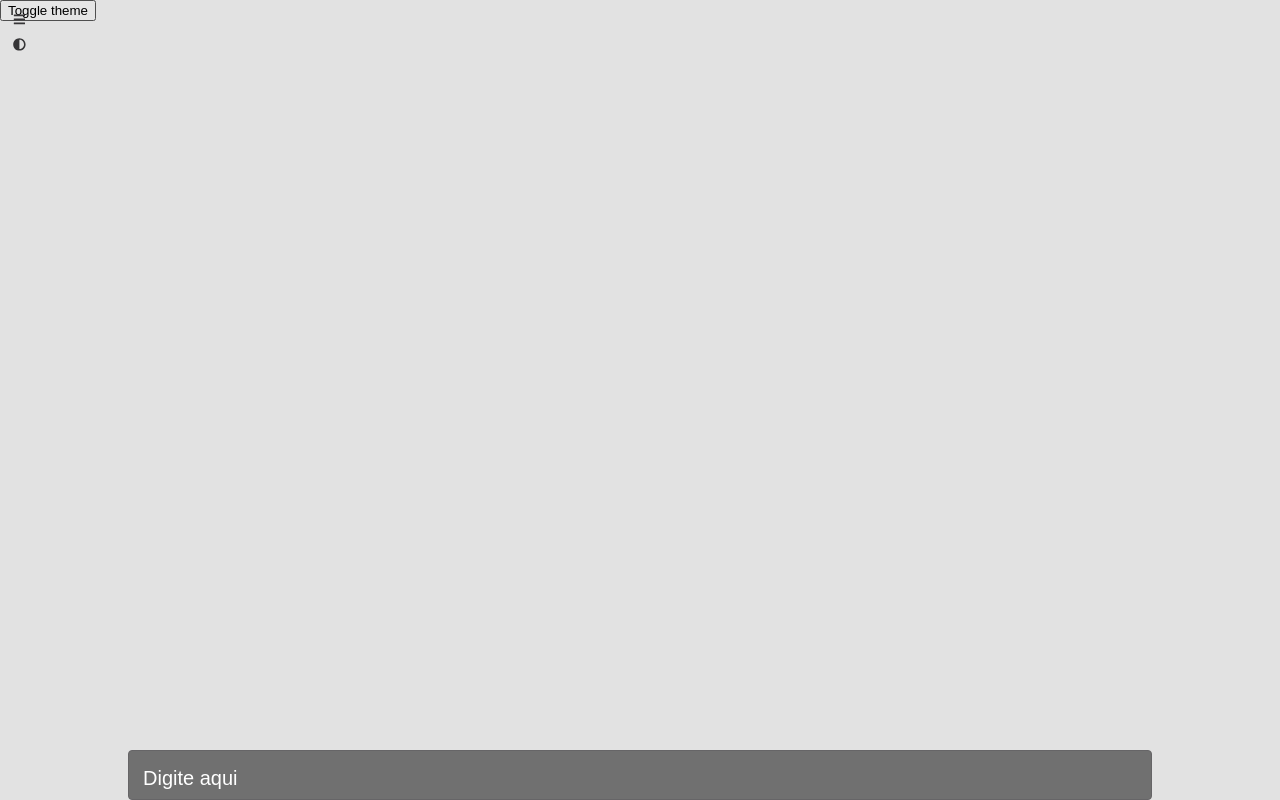
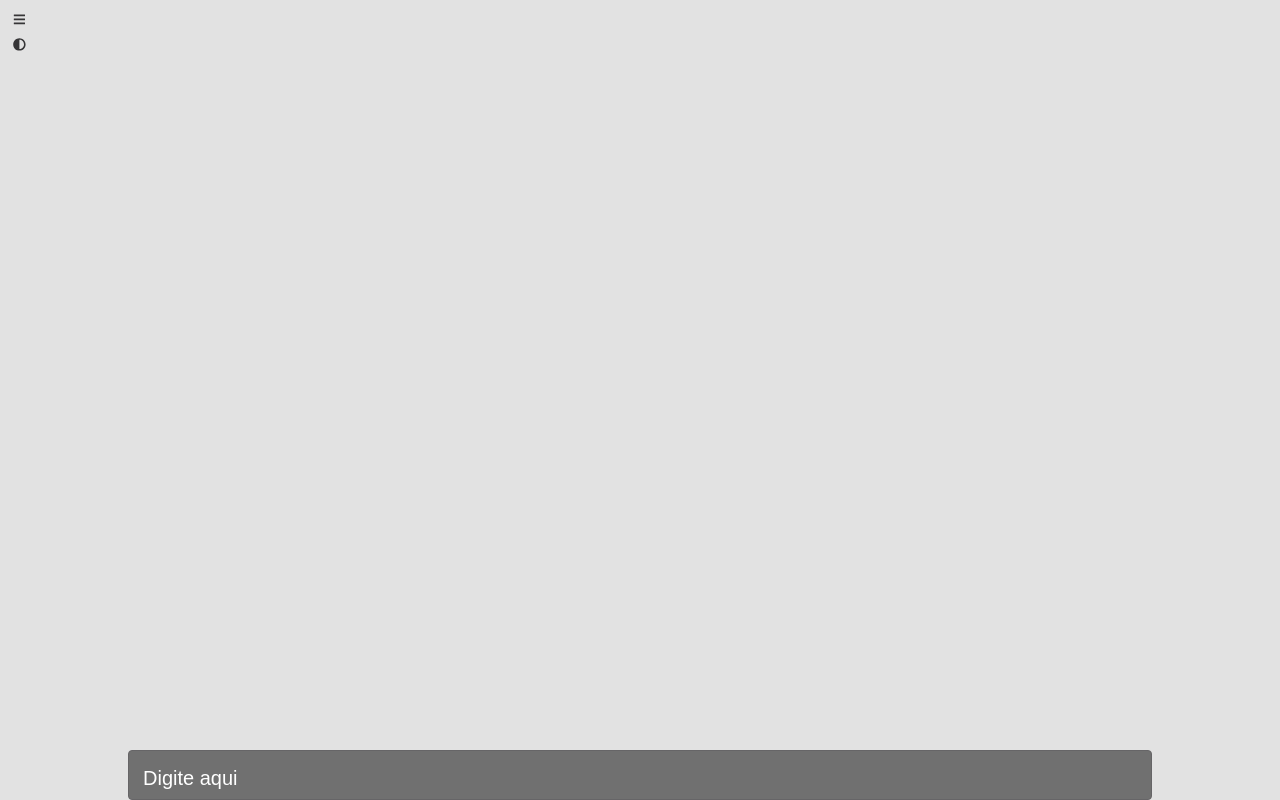
Before and after one commit to EderBraganca/ChatBot, a React (Create React App) app: page / in a window 1280 px wide. Built offline with nearby package versions, Linux system fonts and the light colour scheme.

Commit message:
Theme Button
Agora o botao do tema esta configurado

```diff
--- a/src/App.js
+++ b/src/App.js
@@ -1,7 +1,7 @@
 import './App.css'
 import { BrowserRouter as Router, Route, Routes } from 'react-router-dom';
 import Home from './pages/Home/Home';
-import { useState, useEffect} from 'react';
+import { useState, useEffect } from 'react';
 import { ThemeProvider } from 'styled-components';
 import { lightTheme, darkTheme } from './components/Theme/Theme';
 import GlobalTheme from "./components/Theme/GlobalStyle";
@@ -10,13 +10,9 @@ const App = () => {
   const [theme, setTheme] = useState("light");
 
   const toggleTheme = () => {
-    if (theme === "light") {
-      window.localStorage.setItem("theme", "dark");
-      setTheme("dark");
-    } else {
-      window.localStorage.setItem("theme", "light");
-      setTheme("light");
-    }
+    const newTheme = theme === "light" ? "dark" : "light";
+    window.localStorage.setItem("theme", newTheme);
+    setTheme(newTheme);
   };
 
   useEffect(() => {
@@ -26,15 +22,17 @@ const App = () => {
 
   return (
     <ThemeProvider theme={theme === 'light' ? lightTheme : darkTheme}>
-        <GlobalTheme />
-          <button onClick={toggleTheme} id="buttonTheme">Toggle theme</button>
-          <Router>
-            <Routes>
-              <Route path="/" element={<Home />} />
-            </Routes>
-          </Router>
+      <GlobalTheme />
+      <Router>
+        <Routes>
+          <Route
+            path="/"
+            element={<Home toggleTheme={toggleTheme} />}
+          />
+        </Routes>
+      </Router>
     </ThemeProvider>
-  )
+  );
 }
 
 export default App;
--- a/src/components/Header/Header.jsx
+++ b/src/components/Header/Header.jsx
@@ -2,7 +2,7 @@ import React from 'react'
 import { Container } from './Header.js'
 import { FaBars , FaAdjust } from 'react-icons/fa'
 
-const Header = ({ onSidebarToggle }, { themeToggle} ) => {
+const Header = ({ onSidebarToggle, themeToggle} ) => {
   return (
     <Container>
       <FaBars onClick={onSidebarToggle} />
--- a/src/components/Theme/Theme.js
+++ b/src/components/Theme/Theme.js
@@ -1,13 +1,11 @@
 export const lightTheme = {
     body: '#E2E2E2',
     text: '#363537',
-    background: '#363537',
     color: '#000'
 };
 
 export const darkTheme = {
     body: '#363537',
     text: '#FAFAFA',
-    border: '#000',
     color: '#FFF'
 };
--- a/src/pages/Home/Home.js
+++ b/src/pages/Home/Home.js
@@ -4,7 +4,7 @@ import SideBar from '../../components/SideBar/SideBar.jsx';
 import Header from '../../components/Header/Header.jsx';
 import './Home.css';
 
-const Home = () => {
+const Home = ({ toggleTheme }) => {
   const [active, setIsSidebarOpen] = useState(false);
   const [activeChat, setIsHideChat] = useState(false);
 
@@ -13,16 +13,11 @@ const Home = () => {
     setIsHideChat(!activeChat);
   };
 
-  const toggleTheme = () => {
-    console.log("toggle theme");
-  };
-
-
   return (
     <div>
-      <Header onSidebarToggle={toggleSidebar} />
+      <Header onSidebarToggle={toggleSidebar} themeToggle={toggleTheme}/>
       <SideBar active={active} toggleSidebar={toggleSidebar} />
-      <Chat active={activeChat} themeToggle={toggleTheme}/>
+      <Chat active={activeChat}  />
     </div>
   );
 };
```
